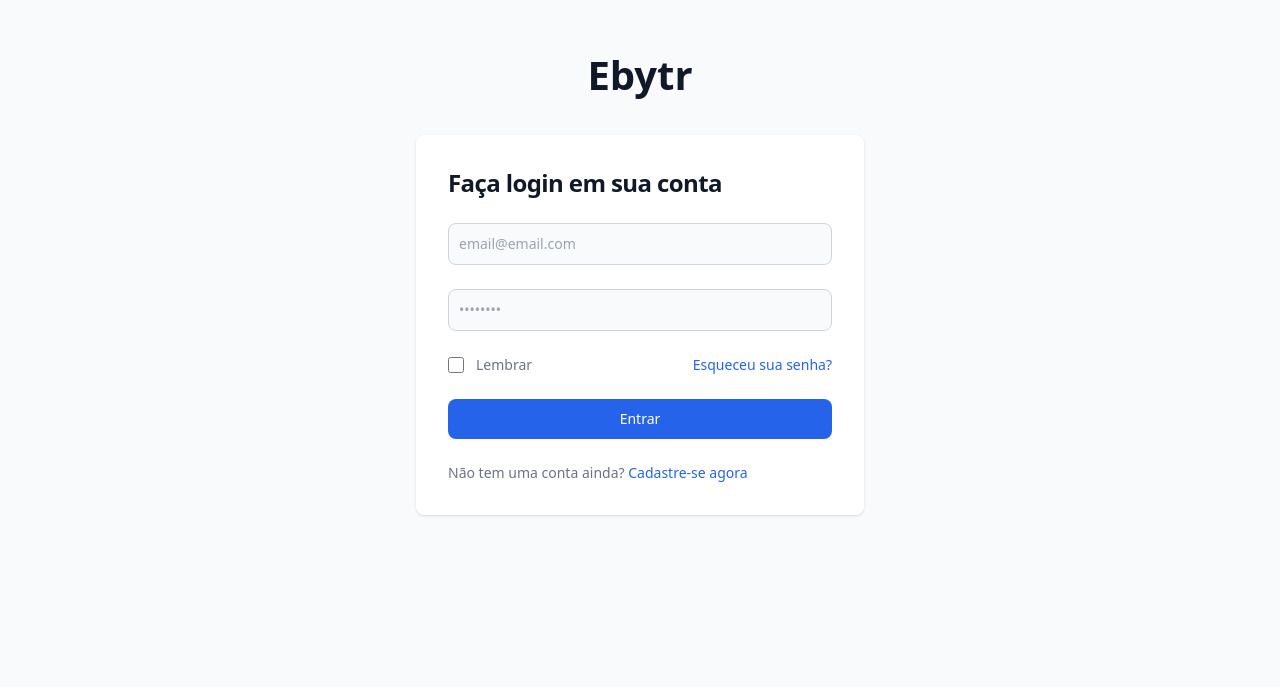
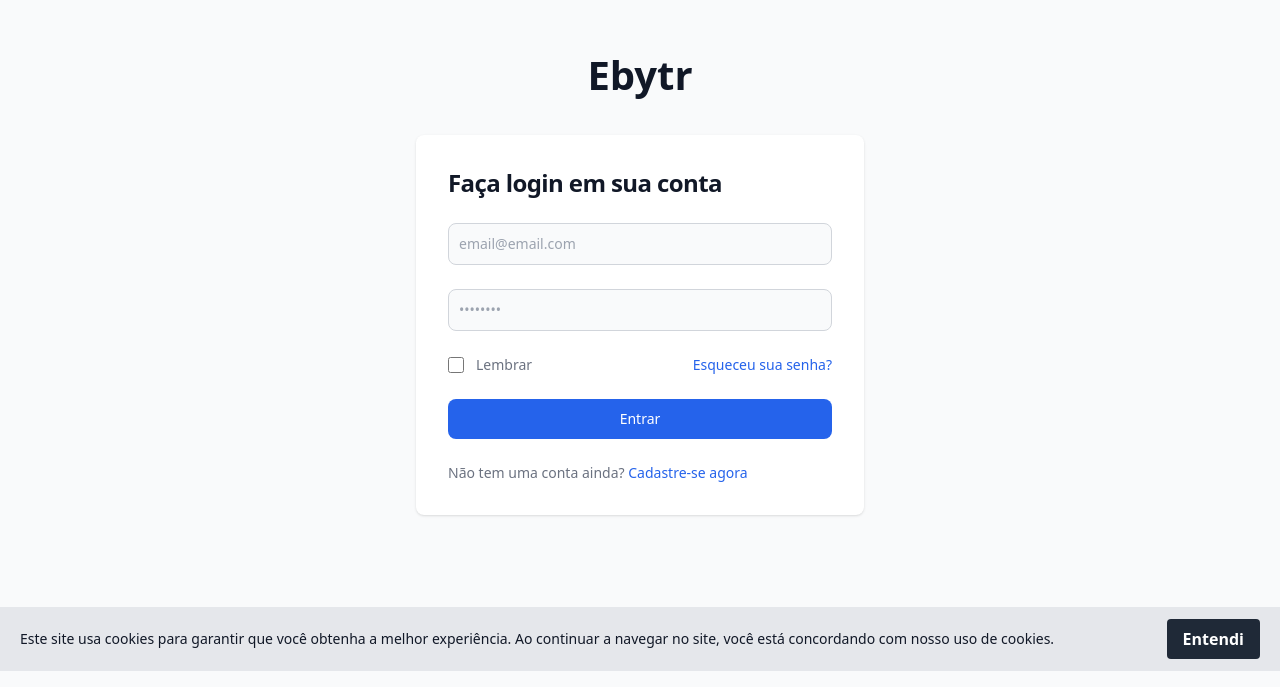
Before and after one commit to eemr3/project-blitzcareer, a Next.js app in the folder front-end/: page /login in a window 1280 px wide. Shown: the part 113-800 px from the top of the page. Built offline with nearby package versions, Linux system fonts and the light colour scheme.

Commit message:
feat: cria componete banner para mensagem de uso de cookie no site

```diff
--- a/front-end/src/components/Column/index.tsx
+++ b/front-end/src/components/Column/index.tsx
@@ -1,11 +1,12 @@
 import React from 'react';
-import { ICard } from '../Board';
+
 import Card from '../Card';
+import { DataTasks } from '../../shared/interface/data-tasks';
 
 type ColumnProps = {
   title: string;
   status: string;
-  cards: ICard[];
+  cards: DataTasks[];
   onDrop: (event: React.DragEvent<HTMLDivElement>, newStatus: string) => void;
   onDragStart: (event: React.DragEvent<HTMLDivElement>, cardId: string) => void;
 };
--- /dev/null
+++ b/front-end/src/components/CookieConsent/index.tsx
@@ -0,0 +1,55 @@
+import Cookies from 'js-cookie';
+import { MouseEvent, useEffect, useState } from 'react';
+
+const USER_CONSENT_COOKIE_KEY = 'cookie_consent_is_true';
+const USER_CONSENT_COOKIE_EXPIRE_DATE = new Date().getTime() + 365 * 24 * 60 * 60;
+
+const CookieConsent = () => {
+  const [cookieConsentIsTrue, setCookieConsentIsTrue] = useState(true);
+
+  useEffect(() => {
+    const consentIsTrue = Cookies.get(USER_CONSENT_COOKIE_KEY) === 'true';
+    setCookieConsentIsTrue(consentIsTrue);
+  }, []);
+
+  const onClick = (e: MouseEvent<HTMLButtonElement>) => {
+    e.preventDefault();
+
+    if (!cookieConsentIsTrue) {
+      Cookies.set(USER_CONSENT_COOKIE_KEY, 'true', {
+        expires: USER_CONSENT_COOKIE_EXPIRE_DATE,
+      });
+      setCookieConsentIsTrue(true);
+    }
+  };
+
+  if (cookieConsentIsTrue) {
+    return null;
+  }
+
+  return (
+    <section className="fixed bottom-0 left-0 w-full py-2 md:py-4">
+      <div
+        className="flex flex-col items-start px-5 py-3 space-y-2 bg-gray-200
+        md:flex-row md:space-y-0 md:items-stretch md:space-x-2"
+      >
+        <div className="flex items-center flex-grow text-gray-900">
+          <p className="text-sm font-medium">
+            Este site usa cookies para garantir que você obtenha a melhor experiência. Ao
+            continuar a navegar no site, você está concordando com nosso uso de cookies.
+          </p>
+        </div>
+        <div className="flex items-center">
+          <button
+            className="ml-4 bg-gray-800 hover:bg-gray-700 text-white font-bold py-2 px-4 rounded"
+            onClick={onClick}
+          >
+            Entendi
+          </button>
+        </div>
+      </div>
+    </section>
+  );
+};
+
+export default CookieConsent;
--- a/front-end/src/components/RegisterForm/index.tsx
+++ b/front-end/src/components/RegisterForm/index.tsx
@@ -2,8 +2,9 @@ import { Formik } from 'formik';
 import Link from 'next/link';
 import React, { useContext } from 'react';
 import InputText from '../Form/InputText';
-import { TodoContext } from '../../context/todo.context';
+import { TodoContext } from '../../context/TodoContext';
 import { useRouter } from 'next/router';
+import { registerSchema } from './register.schema';
 
 export function RegisterForm() {
   const { createAccount } = useContext(TodoContext);
@@ -16,6 +17,7 @@ export function RegisterForm() {
         </h1>
         <Formik
           initialValues={{ name: '', email: '', password: '', confirmPassword: '' }}
+          validationSchema={registerSchema}
           onSubmit={(values, { resetForm }) => {
             createAccount({
               name: values.name,
@@ -36,21 +38,11 @@ export function RegisterForm() {
                   type="text"
                   name="name"
                   id="name"
-                  placeholder="Nome"
+                  placeholder="Nome completo"
                 />
-                {/* <label
-                  htmlFor="email"
-                  className="block mb-2 text-sm font-medium text-gray-900 dark:text-white"
-                >
-                  Seu email
-                </label>
-                <input
-                  type="email"
-                  name="email"
-                  id="email"
-                  className="bg-gray-50 border border-gray-300 text-gray-900 sm:text-sm rounded-lg focus:ring-primary-600 focus:border-primary-600 block w-full p-2.5 dark:bg-gray-700 dark:border-gray-600 dark:placeholder-gray-400 dark:text-white dark:focus:ring-blue-500 dark:focus:border-blue-500"
-                  placeholder="name@company.com"
-                /> */}
+                {touched && errors.name && (
+                  <span className="text-orange-600 text-xs">{errors?.name}</span>
+                )}
               </div>
               <div>
                 <InputText
@@ -62,19 +54,9 @@ export function RegisterForm() {
                   id="email"
                   placeholder="Email"
                 />
-                {/* <label
-                  htmlFor="password"
-                  className="block mb-2 text-sm font-medium text-gray-900 dark:text-white"
-                >
-                  Senha
-                </label>
-                <input
-                  type="password"
-                  name="password"
-                  id="password"
-                  placeholder="••••••••"
-                  className="bg-gray-50 border border-gray-300 text-gray-900 sm:text-sm rounded-lg focus:ring-primary-600 focus:border-primary-600 block w-full p-2.5 dark:bg-gray-700 dark:border-gray-600 dark:placeholder-gray-400 dark:text-white dark:focus:ring-blue-500 dark:focus:border-blue-500"
-                /> */}
+                {touched && errors.email && (
+                  <span className="text-orange-600 text-xs">{errors?.email}</span>
+                )}
               </div>
               <div>
                 <InputText
@@ -86,19 +68,9 @@ export function RegisterForm() {
                   id="password"
                   placeholder="Senha"
                 />
-                {/* <label
-                  htmlFor="confirm-password"
-                  className="block mb-2 text-sm font-medium text-gray-900 dark:text-white"
-                >
-                  Confirme sua senha
-                </label>
-                <input
-                  type="confirm-password"
-                  name="confirm-password"
-                  id="confirm-password"
-                  placeholder="••••••••"
-                  className="bg-gray-50 border border-gray-300 text-gray-900 sm:text-sm rounded-lg focus:ring-primary-600 focus:border-primary-600 block w-full p-2.5 dark:bg-gray-700 dark:border-gray-600 dark:placeholder-gray-400 dark:text-white dark:focus:ring-blue-500 dark:focus:border-blue-500"
-                /> */}
+                {touched && errors.password && (
+                  <span className="text-orange-600 text-xs">{errors?.password}</span>
+                )}
               </div>
               {/* <div>
                 <InputText
--- a/front-end/src/pages/login/index.tsx
+++ b/front-end/src/pages/login/index.tsx
@@ -1,3 +1,4 @@
+import CookieConsent from '../../components/CookieConsent';
 import { LoginForm } from '../../components/LoginForm';
 import LoginAndRegister from '../../components/template/LoginAndRegister';
 
@@ -7,6 +8,7 @@ export default function Login() {
       <LoginAndRegister>
         <LoginForm />
       </LoginAndRegister>
+      <CookieConsent />
     </>
   );
 }
```
Also changed, not shown: front-end/src/shared/date-fromated.ts (added, +8 -0 lines).
